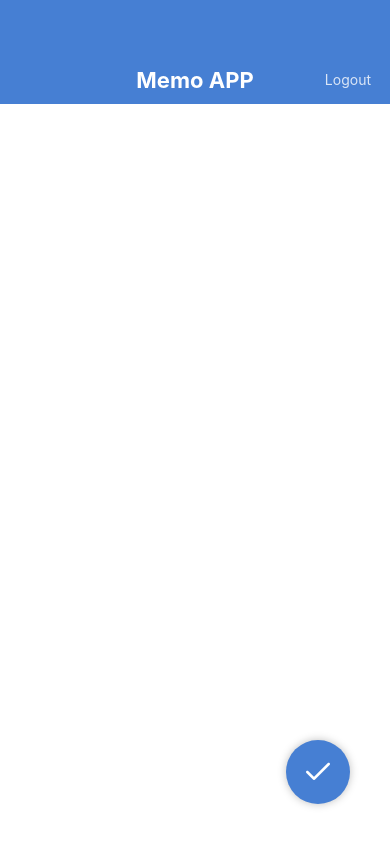
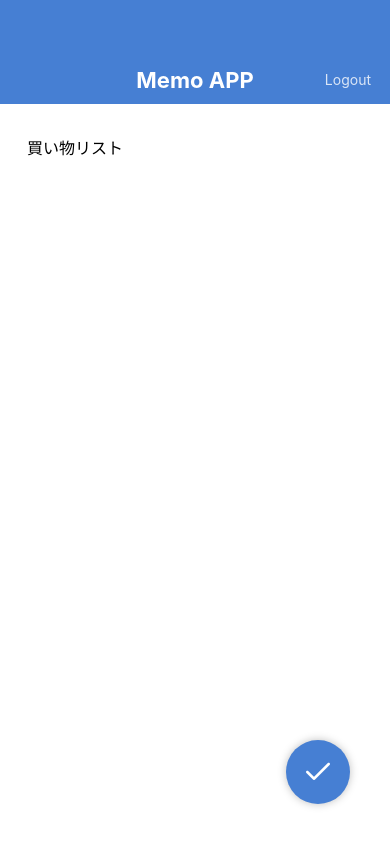
Before and after one commit to keitanamazue/ReactNative-Dev, a React Native app: screen / in a window 390 px wide. Built offline with nearby package versions, Linux system fonts and the light colour scheme.

Commit message:
⚡️ fix the KeyboardAvoidingView

```diff
--- a/App.jsx
+++ b/App.jsx
@@ -1,9 +1,9 @@
 import React from "react";
 import MemoCreateScreen from "./src/screens/MemoCreateScreen";
 import MemoDetailScreen from "./src/screens/MemoDetailScreen";
-import MemoEditScren from "./src/screens/MemoEditScren";
+import MemoEditScreen from "./src/screens/MemoEditScreen";
 import MemoListScreen from "./src/screens/MemoListScreen";
 
 export default function App() {
-  return <MemoCreateScreen />;
+  return <MemoEditScreen />;
 }
--- /dev/null
+++ b/src/components/KeyboardSafeView.jsx
@@ -0,0 +1,73 @@
+import React, { useRef, useState, useEffect } from 'react';
+import {
+  Keyboard, Dimensions, Animated, ViewPropTypes,
+} from 'react-native';
+import { node } from 'prop-types';
+
+export default function KeyboardSafeView({ children, style }) {
+  const initialViewHeight = useRef(null);
+  const animatedViewHeight = useRef(null);
+  const [viewHeight, setViewHeight] = useState(null);
+
+  useEffect(() => {
+    Keyboard.addListener('keyboardDidShow', handleShow);
+    Keyboard.addListener('keyboardDidHide', handleHide);
+    return () => {
+      Keyboard.removeListener('keyboardDidShow', handleShow);
+      Keyboard.removeListener('keyboardDidHide', handleHide);
+    };
+  }, []);
+
+  useEffect(() => {
+    if ([initialViewHeight, animatedViewHeight, viewHeight].some((val) => val === null)) { return; }
+    // height is not supported with useNativeDriver: true
+    // https://github.com/react-native-community/react-native-modal/issues/163
+    if (viewHeight === initialViewHeight.current) {
+      Animated.timing(animatedViewHeight.current,
+        { toValue: initialViewHeight.current, duration: 300, useNativeDriver: false }).start();
+    } else {
+      Animated.timing(animatedViewHeight.current,
+        { toValue: viewHeight, duration: 300, useNativeDriver: false }).start();
+    }
+  }, [viewHeight]);
+
+  const handleShow = ({ endCoordinates }) => {
+    if (endCoordinates.height && initialViewHeight.current) {
+      const keyboardHeight = Dimensions.get('window').height - endCoordinates.screenY;
+      setViewHeight(initialViewHeight.current - keyboardHeight);
+    }
+  };
+
+  const handleHide = () => {
+    setViewHeight(initialViewHeight.current);
+  };
+
+  const handleLayout = ({ nativeEvent }) => {
+    if (!initialViewHeight.current) {
+      const { height } = nativeEvent.layout;
+      // keep viewHeight as null not to trigger useEffect on mounting.
+      // Don't do this: setViewHeight(height);
+      initialViewHeight.current = height;
+      animatedViewHeight.current = new Animated.Value(height);
+    }
+  };
+
+  const animatedStyle = viewHeight ? {
+    height: animatedViewHeight.current,
+    flex: 0,
+  } : {};
+  return (
+    <Animated.View style={[style, animatedStyle]} onLayout={handleLayout}>
+      {children}
+    </Animated.View>
+  );
+}
+
+KeyboardSafeView.propTypes = {
+  children: node.isRequired,
+  style: ViewPropTypes.style,
+};
+
+KeyboardSafeView.defaultProps = {
+  style: null,
+};
--- a/src/screens/MemoCreateScreen.jsx
+++ b/src/screens/MemoCreateScreen.jsx
@@ -1,23 +1,18 @@
 import React from "react";
-import {
-  View,
-  Text,
-  StyleSheet,
-  TextInput,
-  KeyboardAvoidingView,
-} from "react-native";
+import { View, Text, StyleSheet, TextInput } from "react-native";
 import AppBar from "../components/AppBar";
 import CircleButton from "../components/CircleButton";
+import KeyboardSafeView from "../components/KeyboardSafeView";
 
 export default function MemoCreateScreen() {
   return (
-    <KeyboardAvoidingView style={styles.container} behavior="height">
+    <KeyboardSafeView style={styles.container} behavior="height">
       <AppBar />
       <View style={styles.inputContainer}>
         <TextInput value="" multiline style={styles.input} />
       </View>
       <CircleButton name="check" />
-    </KeyboardAvoidingView>
+    </KeyboardSafeView>
   );
 }
 
--- a/src/screens/MemoEditScren.jsx
+++ b/src/screens/MemoEditScreen.jsx
@@ -1,23 +1,18 @@
 import React from "react";
-import {
-  View,
-  Text,
-  StyleSheet,
-  TextInput,
-  KeyboardAvoidingView,
-} from "react-native";
+import { View, Text, StyleSheet, TextInput } from "react-native";
 import AppBar from "../components/AppBar";
 import CircleButton from "../components/CircleButton";
+import KeyboardSafeView from "../components/KeyboardSafeView";
 
-export default function MemoEditScren() {
+export default function MemoEditScreen() {
   return (
-    <KeyboardAvoidingView style={styles.container} behavior="height">
+    <KeyboardSafeView style={styles.container} behavior="height">
       <AppBar />
       <View style={styles.inputContainer}>
         <TextInput value="買い物リスト" multiline style={styles.input} />
       </View>
       <CircleButton name="check" />
-    </KeyboardAvoidingView>
+    </KeyboardSafeView>
   );
 }
 
```
